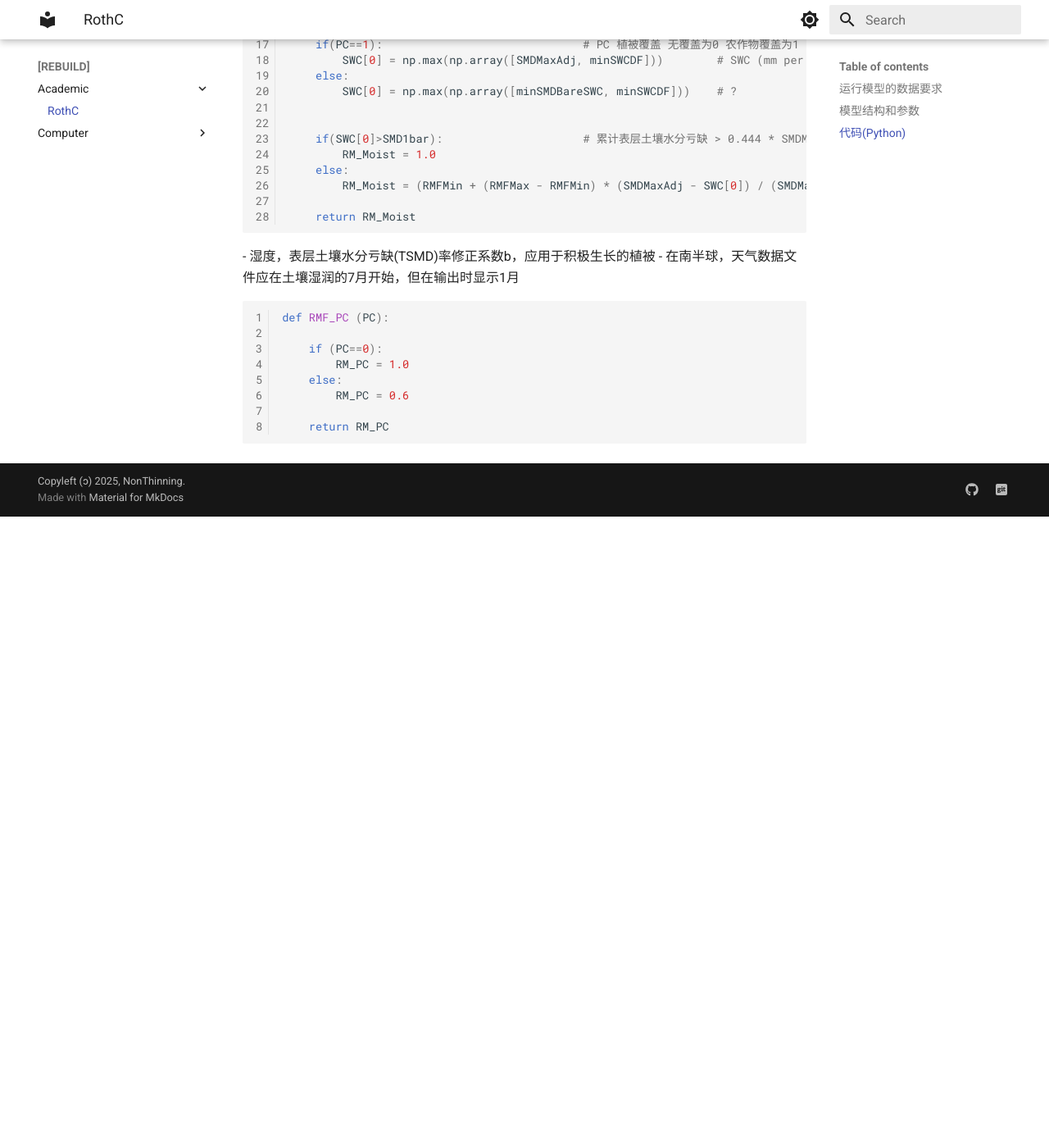
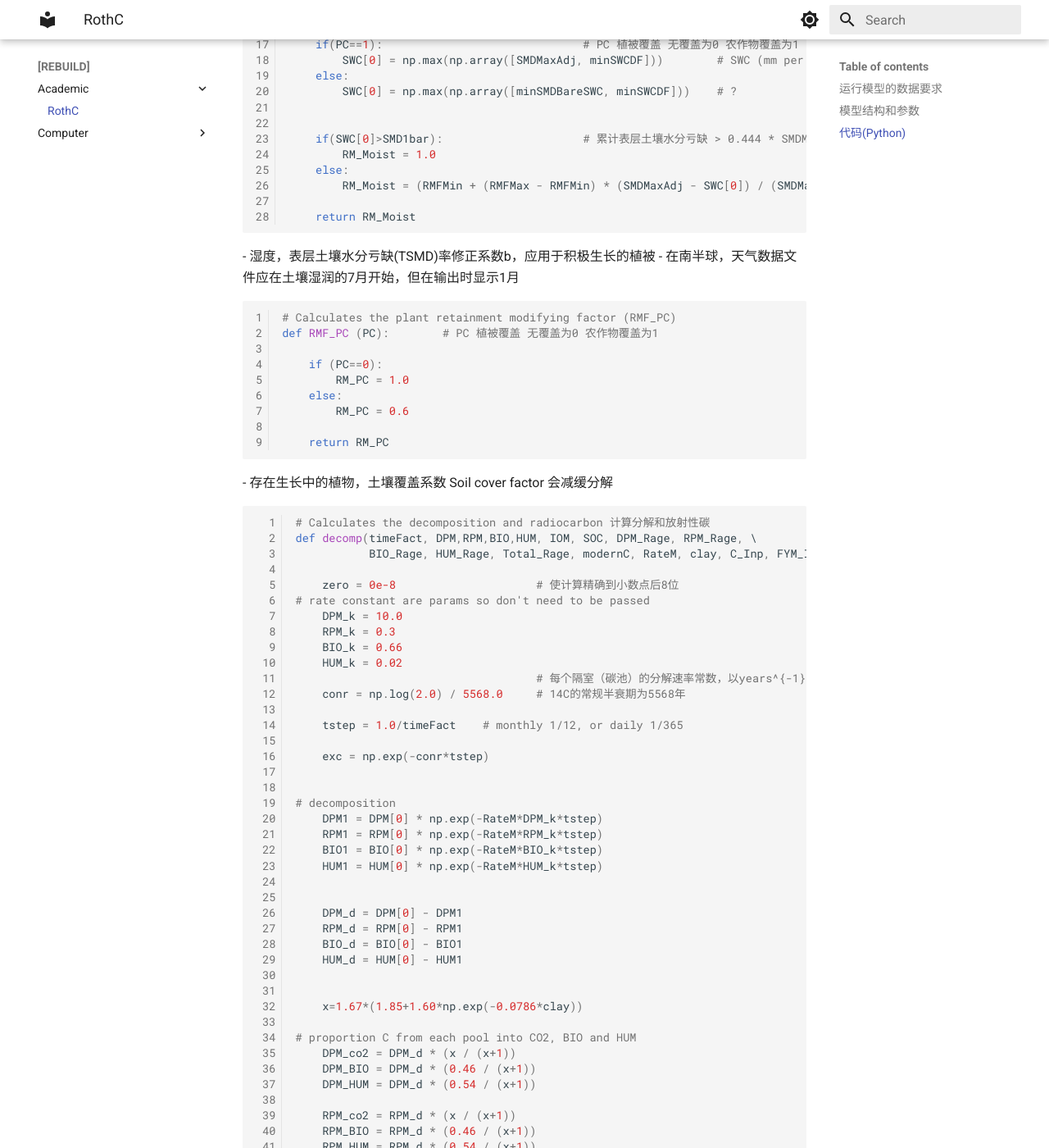
Before and after one commit to NonThinning/NonThinning.github.io, an MkDocs documentation site: the page built from docs/[REBUILD]/Academic/RothC.md, in a window 1280 px wide and 1400 px high, scrolled down 2096 px. Shown: the whole window at 82% size. Built offline with MkDocs 1.6.1 and Material for MkDocs 9.7.7, drawn with Linux system fonts in a browser that asks for light colours; before the commit the page ends 2726 px from its top, so only the background shows below that; some of the changed text lies outside the part shown.

Commit message:
docs update

````diff
--- a/docs/[REBUILD]/Academic/RothC.md
+++ b/docs/[REBUILD]/Academic/RothC.md
@@ -90,7 +90,8 @@
 - 在南半球，天气数据文件应在土壤湿润的7月开始，但在输出时显示1月
 
 ```python
-def RMF_PC (PC):
+# Calculates the plant retainment modifying factor (RMF_PC)
+def RMF_PC (PC):        # PC 植被覆盖 无覆盖为0 农作物覆盖为1
 
     if (PC==0):
         RM_PC = 1.0
@@ -99,3 +100,150 @@
 
     return RM_PC
 ```
+- 存在生长中的植物，土壤覆盖系数 Soil cover factor 会减缓分解
+
+```python
+# Calculates the decomposition and radiocarbon 计算分解和放射性碳
+def decomp(timeFact, DPM,RPM,BIO,HUM, IOM, SOC, DPM_Rage, RPM_Rage, \
+           BIO_Rage, HUM_Rage, Total_Rage, modernC, RateM, clay, C_Inp, FYM_Inp, DPM_RPM):
+
+    zero = 0e-8                     # 使计算精确到小数点后8位
+# rate constant are params so don't need to be passed
+    DPM_k = 10.0
+    RPM_k = 0.3
+    BIO_k = 0.66
+    HUM_k = 0.02
+                                    # 每个隔室（碳池）的分解速率常数，以years^{-1}为单位
+    conr = np.log(2.0) / 5568.0     # 14C的常规半衰期为5568年
+
+    tstep = 1.0/timeFact    # monthly 1/12, or daily 1/365
+
+    exc = np.exp(-conr*tstep)
+
+
+# decomposition
+    DPM1 = DPM[0] * np.exp(-RateM*DPM_k*tstep)
+    RPM1 = RPM[0] * np.exp(-RateM*RPM_k*tstep)
+    BIO1 = BIO[0] * np.exp(-RateM*BIO_k*tstep)
+    HUM1 = HUM[0] * np.exp(-RateM*HUM_k*tstep)
+
+
+    DPM_d = DPM[0] - DPM1
+    RPM_d = RPM[0] - RPM1
+    BIO_d = BIO[0] - BIO1
+    HUM_d = HUM[0] - HUM1
+
+
+    x=1.67*(1.85+1.60*np.exp(-0.0786*clay))
+
+# proportion C from each pool into CO2, BIO and HUM
+    DPM_co2 = DPM_d * (x / (x+1))
+    DPM_BIO = DPM_d * (0.46 / (x+1))
+    DPM_HUM = DPM_d * (0.54 / (x+1))
+
+    RPM_co2 = RPM_d * (x / (x+1))
+    RPM_BIO = RPM_d * (0.46 / (x+1))
+    RPM_HUM = RPM_d * (0.54 / (x+1))
+
+    BIO_co2 = BIO_d * (x / (x+1))
+    BIO_BIO = BIO_d* (0.46 / (x+1))
+    BIO_HUM = BIO_d * (0.54 / (x+1))
+
+    HUM_co2 = HUM_d * (x / (x+1))
+    HUM_BIO = HUM_d * (0.46 / (x+1))
+    HUM_HUM = HUM_d * (0.54 / (x+1))
+
+
+# update C pools
+    DPM[0] = DPM1
+    RPM[0] = RPM1
+    BIO[0] = BIO1 + DPM_BIO + RPM_BIO + BIO_BIO + HUM_BIO
+    HUM[0] = HUM1 + DPM_HUM + RPM_HUM + BIO_HUM + HUM_HUM
+
+# split plant C to DPM and RPM
+    PI_C_DPM = DPM_RPM / (DPM_RPM + 1.0) * C_Inp
+    PI_C_RPM =     1.0 / (DPM_RPM + 1.0) * C_Inp
+
+# split FYM C to DPM, RPM and HUM
+    FYM_C_DPM = 0.49*FYM_Inp
+    FYM_C_RPM = 0.49*FYM_Inp
+    FYM_C_HUM = 0.02*FYM_Inp
+
+# add Plant C and FYM_C to DPM, RPM and HUM
+    DPM[0] = DPM[0] + PI_C_DPM + FYM_C_DPM
+    RPM[0] = RPM[0] + PI_C_RPM + FYM_C_RPM
+    HUM[0] = HUM[0] + FYM_C_HUM
+
+# calc new ract of each pool
+    DPM_Ract = DPM1 *np.exp(-conr*DPM_Rage[0])
+    RPM_Ract = RPM1 *np.exp(-conr*RPM_Rage[0])
+
+    BIO_Ract = BIO1 *np.exp(-conr*BIO_Rage[0])
+    DPM_BIO_Ract = DPM_BIO * np.exp(-conr*DPM_Rage[0])
+    RPM_BIO_Ract = RPM_BIO * np.exp(-conr*RPM_Rage[0])
+    BIO_BIO_Ract = BIO_BIO * np.exp(-conr*BIO_Rage[0])
+    HUM_BIO_Ract = HUM_BIO * np.exp(-conr*HUM_Rage[0])
+
+    HUM_Ract = HUM1 *np.exp(-conr*HUM_Rage[0])
+    DPM_HUM_Ract = DPM_HUM * np.exp(-conr*DPM_Rage[0])
+    RPM_HUM_Ract = RPM_HUM * np.exp(-conr*RPM_Rage[0])
+    BIO_HUM_Ract = BIO_HUM * np.exp(-conr*BIO_Rage[0])
+    HUM_HUM_Ract = HUM_HUM * np.exp(-conr*HUM_Rage[0])
+
+    IOM_Ract = IOM[0] *np.exp(-conr*IOM_Rage[0])
+
+# assign new C from plant and FYM the correct age
+    PI_DPM_Ract = modernC * PI_C_DPM
+    PI_RPM_Ract = modernC * PI_C_RPM
+
+    FYM_DPM_Ract = modernC * FYM_C_DPM
+    FYM_RPM_Ract = modernC * FYM_C_RPM
+    FYM_HUM_Ract = modernC * FYM_C_HUM
+
+# update ract for each pool
+    DPM_Ract_new = FYM_DPM_Ract + PI_DPM_Ract + DPM_Ract*exc
+    RPM_Ract_new = FYM_RPM_Ract + PI_RPM_Ract + RPM_Ract*exc
+
+    BIO_Ract_new = (BIO_Ract + DPM_BIO_Ract + RPM_BIO_Ract +
+                    BIO_BIO_Ract + HUM_BIO_Ract )*exc
+
+    HUM_Ract_new = FYM_HUM_Ract + (HUM_Ract + DPM_HUM_Ract +
+                                   RPM_HUM_Ract + BIO_HUM_Ract + HUM_HUM_Ract )*exc
+
+
+    SOC[0] = DPM[0] + RPM[0] + BIO[0] + HUM[0] + IOM[0]
+
+    Total_Ract = DPM_Ract_new + RPM_Ract_new + BIO_Ract_new + HUM_Ract_new + IOM_Ract
+
+
+# calculate rage of each pool.
+    if(DPM[0]<=zero):
+        DPM_Rage[0] = zero
+    else:
+        DPM_Rage[0] = ( np.log(DPM[0]/DPM_Ract_new) ) / conr
+
+
+    if(RPM[0]<=zero):
+        RPM_Rage[0] = zero
+    else:
+        RPM_Rage[0] = (np.log(RPM/RPM_Ract_new) ) / conr
+
+    if(BIO[0]<=zero):
+        BIO_Rage[0] = zero
+    else:
+        BIO_Rage[0] = ( np.log(BIO/BIO_Ract_new) ) / conr
+
+
+    if(HUM[0]<=zero):
+        HUM_Rage[0] = zero
+    else:
+        HUM_Rage[0] = ( np.log(HUM/HUM_Ract_new) ) / conr
+
+
+    if(SOC[0]<=zero):
+        Total_Rage[0] = zero
+    else:
+        Total_Rage[0] = ( np.log(SOC[0]/Total_Ract) ) / conr
+
+    return
+```
````
